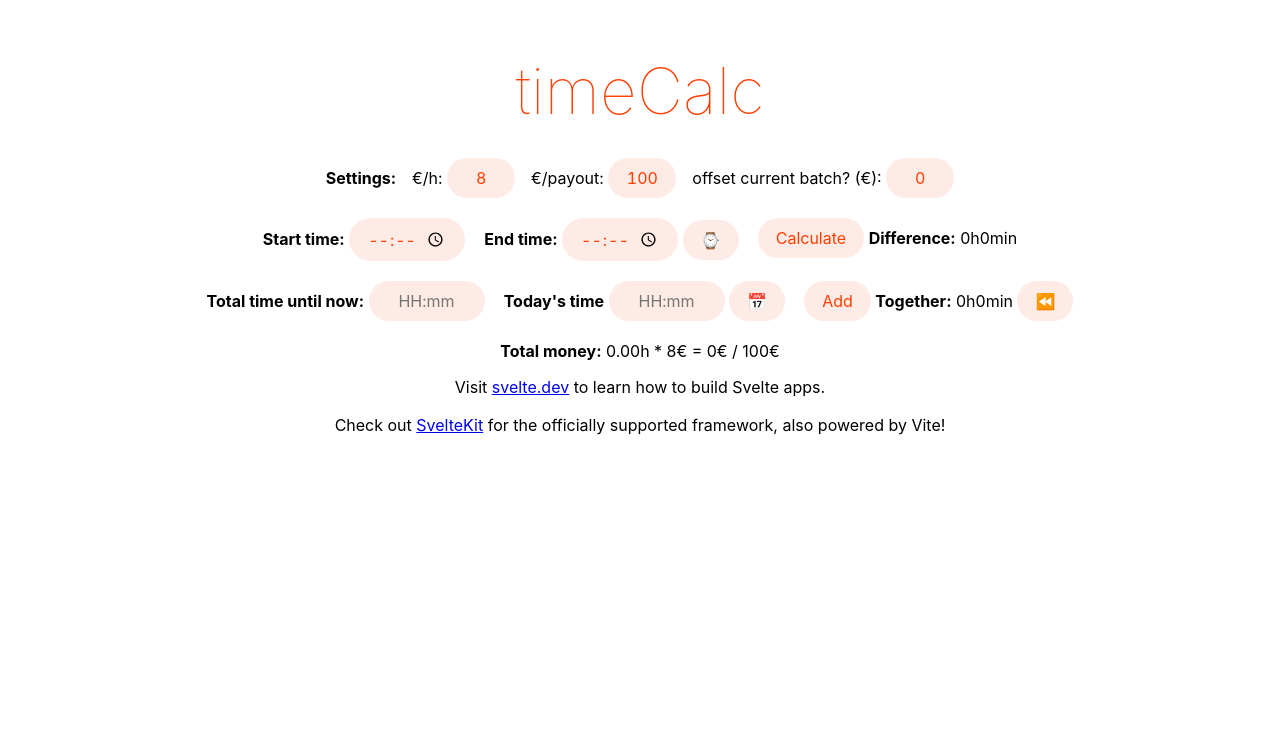
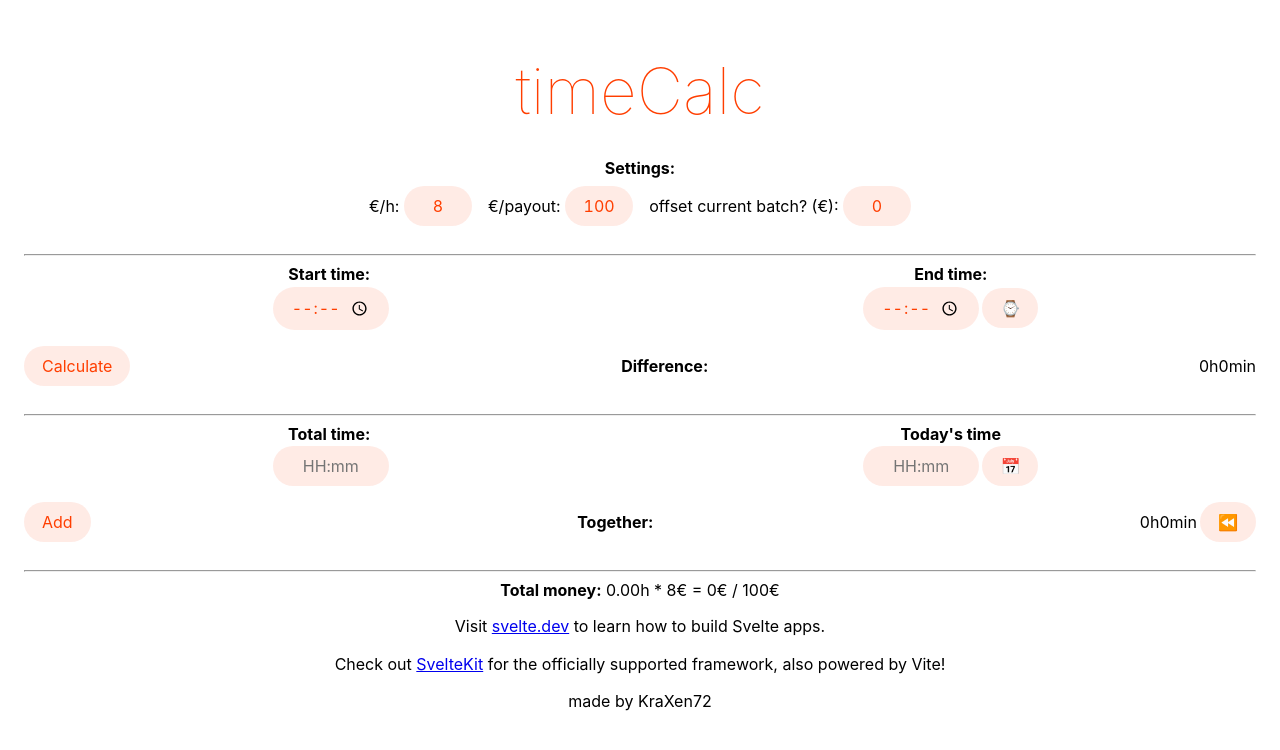
Before and after one commit to KraXen72/timeCalc, a Svelte app: page / in a window 1280 px wide. Shown: the top 750 px of the page. Built offline with nearby package versions, Linux system fonts and the light colour scheme.

Commit message:
changes idk

```diff
--- a/src/App.svelte
+++ b/src/App.svelte
@@ -15,7 +15,9 @@
   <br>
   <TimeDelta mode="add"/>
   <br>
+  <hr>
   <MoneyCalc totalSum={$totalSum.decimal} batchSize={$config.batchSize} perHour={$config.perHour} batchOffset={$config.batchOffset}/>
+
 
   <p>
     Visit <a href="https://svelte.dev">svelte.dev</a> to learn how to build Svelte
@@ -25,6 +27,10 @@
   <p>
     Check out <a href="https://github.com/sveltejs/kit#readme">SvelteKit</a> for
     the officially supported framework, also powered by Vite!
+  </p>
+
+  <p>
+    made by KraXen72
   </p>
 </main>
 
--- a/src/components/Config.svelte
+++ b/src/components/Config.svelte
@@ -29,6 +29,9 @@
         justify-content: center;
         align-items: center;
         column-gap: 1rem;
+        row-gap: .5rem;
+
+        flex-wrap: wrap;
     }
 
     /* Chrome, Safari, Edge, Opera */
@@ -42,4 +45,8 @@
     input[type="number"] {
         -moz-appearance: textfield;
     }
+
+    strong {
+        width: 100%;
+    }
 </style>
--- a/src/components/TimeDelta.svelte
+++ b/src/components/TimeDelta.svelte
@@ -71,17 +71,18 @@
     }
 </script>
 
+<hr>
 <form on:submit|preventDefault={calculate}>
-    <span class="timewrap">
+    <span class="timewrap start">
         {#if mode === "subtract"}
-            <strong>Start time:</strong>
+            <strong>Start time:</strong><br>
             <input type="time" name="startTime" class="timeinp" required bind:value={startHr}/>
         {:else}
-            <strong>Total time until now: </strong>
+            <strong>Total time:</strong><br>
             <input type="text" name="startTime" class="timeinp" placeholder="HH:mm" required bind:value={totalHr} autocomplete="off"/>
         {/if}
     </span>
-    <span class="timewrap">
+    <span class="timewrap end">
         {#if mode === "subtract"}
             <strong>End time:</strong>
             <input type="time" name="endTime" class="timeinp" required bind:value={endHr}/>
@@ -93,12 +94,12 @@
         {/if}
     </span>
     {#if mode === "subtract"}
-        <div class="timewrap">
+        <div class="timewrap result">
             <input type="submit" class="nowbtn" value="Calculate">
             <strong>Difference:</strong> {deltaStr}
         </div>
     {:else}
-        <div class="timewrap">
+        <div class="timewrap result">
             <input type="submit" class="nowbtn" value="Add">
             <strong>Together:</strong> {addStr}
             <button class="nowbtn" type="button" title="add to the result" on:click={_nextOp}>⏪</button>
@@ -108,5 +109,39 @@
 
 
 <style>
+    form {
+        display: grid;
+        grid-template-columns: 1fr 1fr;
+        grid-template-rows: 1fr;
+        grid-template-areas: "start end"
+        "result result" ;
+
+        column-gap: .7rem;
+        row-gap: 1rem;
+        justify-content: baseline !important;
+    }
+    .timewrap {
+        display: flex;
+        flex-wrap: wrap;
+        align-items: center;
+        justify-content: center;
+        column-gap: .2rem;
+        row-gap: .15rem;
+    }
+
+    .timewrap strong {
+        width: 100%;
+    }
+
+    .timewrap.start {
+        grid-area: start;
+    }
+    .timewrap.end {
+        grid-area: end;
+    }
+    .timewrap.result {
+        grid-area: result;
+        flex-wrap: nowrap;
+    }
 
 </style>
--- a/src/global.css
+++ b/src/global.css
@@ -54,6 +54,10 @@ form, article {
     max-width: min-content;
 }
 
+main {
+    padding: .3rem;
+}
+
 /* input:active {
     background-color: rgba(255, 62, 0, 0.2);
 } */
```
